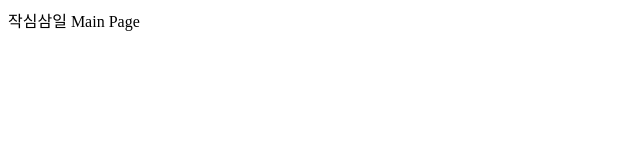
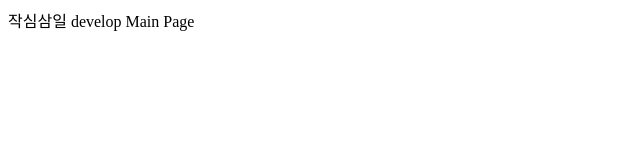
Before and after one commit to Jaksimsam1/gw-frontend, a React (Create React App) app: page / in a window 1280 px wide. Shown: the top 160 px of the page, without its empty margins (0-640 px from the left). Built offline with nearby package versions, Linux system fonts and the light colour scheme.

Commit message:
test dev branch

```diff
--- a/src/views/Main.tsx
+++ b/src/views/Main.tsx
@@ -1,7 +1,7 @@
 export const Main = () => {
     return (
         <div>
-            작심삼일 Main Page
+            작심삼일 develop Main Page
         </div>
     )
 }
```
